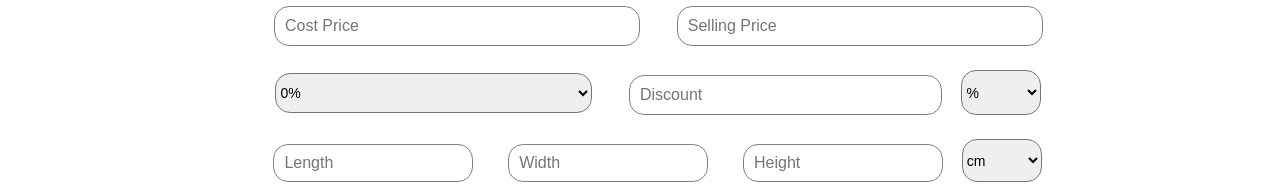
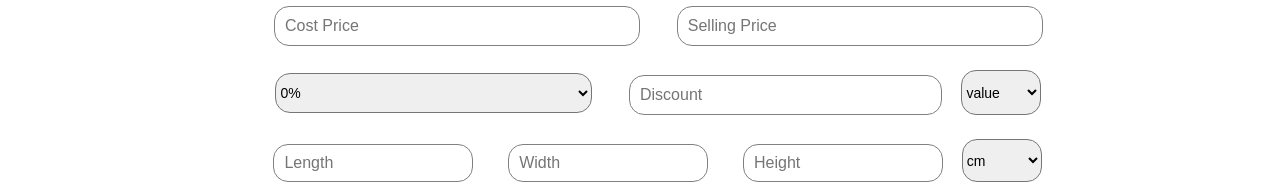
Before and after one commit to seller-square/Margin-Analyser, a React (Create React App) app in the folder my-app/: page / in a window 1280 px wide. Shown: the part 151-335 px from the top of the page. Built offline with nearby package versions, Linux system fonts and the light colour scheme.

Commit message:
Discount formula changes

```diff
--- a/my-app/src/Form.js
+++ b/my-app/src/Form.js
@@ -66,8 +66,10 @@ function App() {
     if(formValues.weightDimensions==="kg"){
         payload.packingWeight = (formValues.packingWeight*1000).toString();
       }
-    if(formValues.percentOrValue==="percent"){
-        payload.discount = (formValues.discount/100).toString();
+
+      // discount conversion
+    if(formValues.percentOrValue==="value"){
+        payload.discount = (formValues.sellingPrice*formValues.discount/100).toString();
       }
     if(formValues.measurementDimensions==="inch"){
         payload.length = (formValues.length*2.54).toString();
@@ -135,9 +137,14 @@ function App() {
           <option value="0.28">28%</option>
         </select>
         <input className='lineTwo' type="text" id="discount" name="discount" value={formValues.discount} placeholder="Discount" onChange={handleChange} required/>
-        <select className='lineTwo' id="percentOrValue" name="percentOrValue" value={formValues.percentOrValue} onChange={handleChange} required>
-          <option value="percent">%</option>
-          <option value="value">value</option>
+        <select className='lineTwo' id='percentOrValue'
+          value={formValues.percentOrValue}
+          onChange={handleChange}
+          name="percentOrValue"
+          required
+        >
+          <option value="absoulteValue">value</option>
+          <option value="percentValue">%</option>
         </select>
       </div>
       <div className='formFields'>
@@ -379,7 +386,7 @@ function App() {
             checked={formValues.shippingOption === "Self Ship"}
             onChange={handleChange}
           />
-          <label htmlFor="self-ship">Self ship</label>
+          <label htmlFor="Self Ship">Self ship</label>
         </div>
         <div>
           <input className='lineSeven'
```
